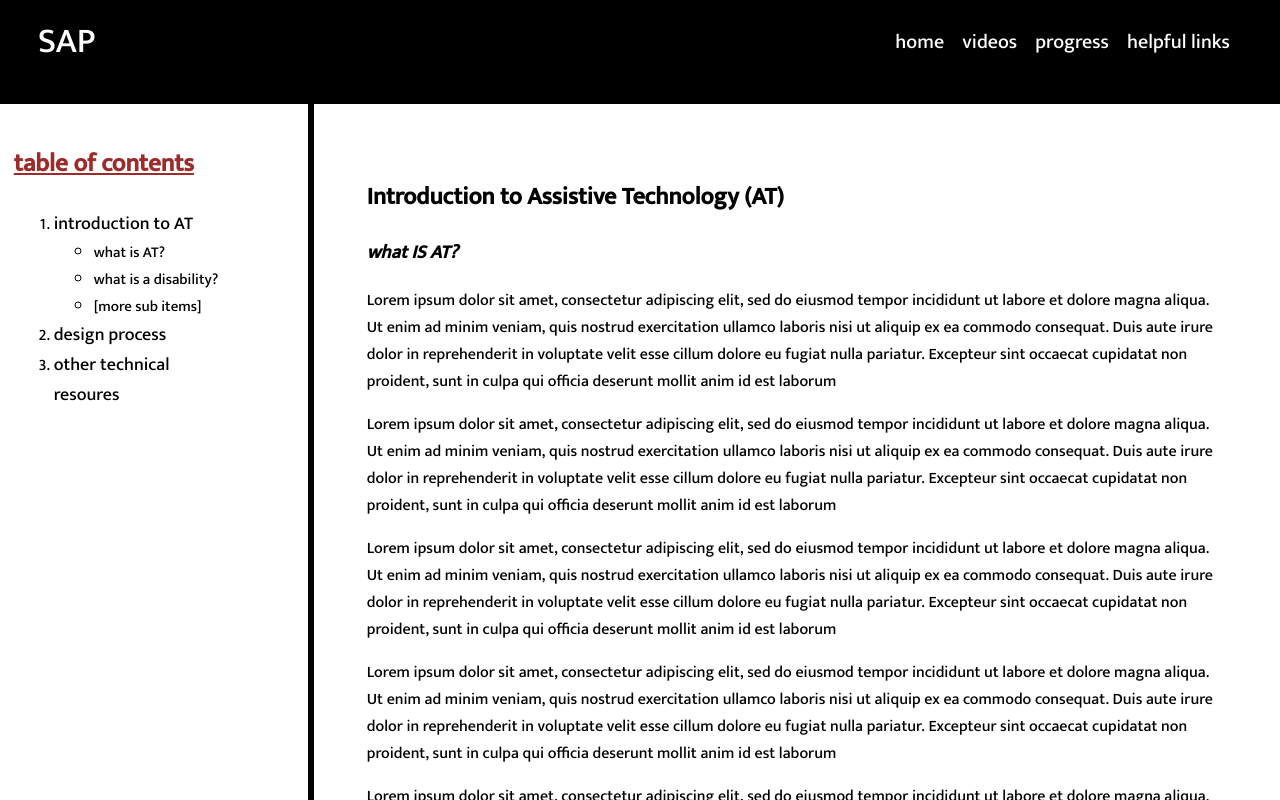
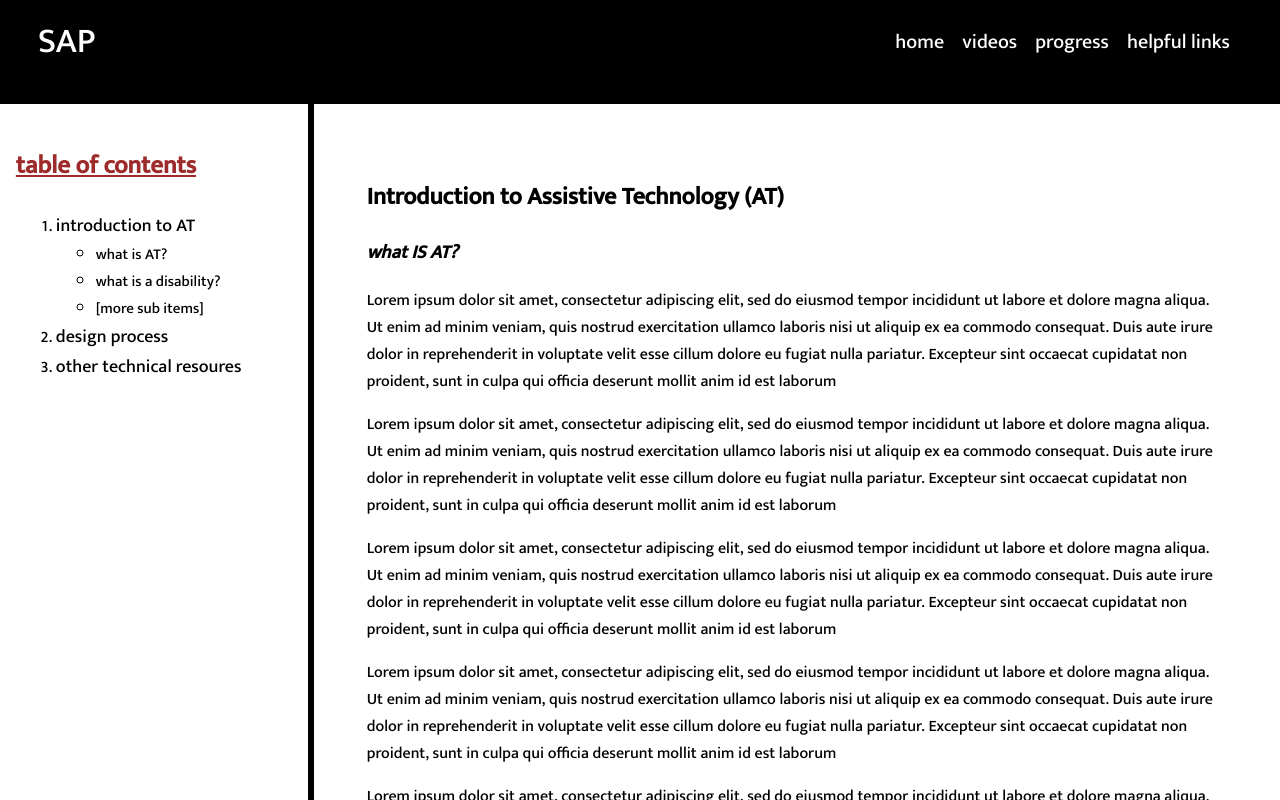
Before and after one commit to student-at-program/onlinecourse, a plain HTML site: page index.html in a window 1280 px wide. Drawn offline with Linux system fonts and the light colour scheme.

Commit message:
fixed floating divs

```diff
--- a/index.html
+++ b/index.html
@@ -50,8 +50,8 @@
                     <p>Lorem ipsum dolor sit amet, consectetur adipiscing elit, sed do eiusmod tempor incididunt ut labore et dolore magna aliqua. Ut enim ad minim veniam, quis nostrud exercitation ullamco laboris nisi ut aliquip ex ea commodo consequat. Duis aute irure dolor in reprehenderit in voluptate velit esse cillum dolore eu fugiat nulla pariatur. Excepteur sint occaecat cupidatat non proident, sunt in culpa qui officia deserunt mollit anim id est laborum</p>
                     <p>Lorem ipsum dolor sit amet, consectetur adipiscing elit, sed do eiusmod tempor incididunt ut labore et dolore magna aliqua. Ut enim ad minim veniam, quis nostrud exercitation ullamco laboris nisi ut aliquip ex ea commodo consequat. Duis aute irure dolor in reprehenderit in voluptate velit esse cillum dolore eu fugiat nulla pariatur. Excepteur sint occaecat cupidatat non proident, sunt in culpa qui officia deserunt mollit anim id est laborum</p>
                     <div class="buttons">
+                        <a href="pages/page2.html"><button class="bottombtn" id="next">next</button></a>
                         <a href="pages/page2.html"><button class="bottombtn" id="previous">previous</button></a>
-                        <a href="pages/page2.html"><button class="bottombtn" id="next">next</button></a>
                     </div>
                 </div>
             </div>
--- a/main.css
+++ b/main.css
@@ -52,13 +52,14 @@ body{
 .leftandright{
     width:100%;
     height: 100%;
+    overflow: auto;
 
 }
 .leftbar{
     float:left;
-    width:19.5%;
+    width:22.5%;
     height: 100%;
-
+    overflow: scroll;
 
 }
 .contentbar{
@@ -112,6 +113,7 @@ div.leftandright a:hover{
     padding-bottom:0vh;
     border-radius:10px;
     margin-left:10px;
+    border-color: black;
 }
 .bottombtn:hover{
     float:right;
@@ -126,4 +128,5 @@ div.leftandright a:hover{
     border-radius:10px;
     margin-left:10px;
     outline:none;
+    /*border-color: #8cc6df; - to remove border*/
 }
```
